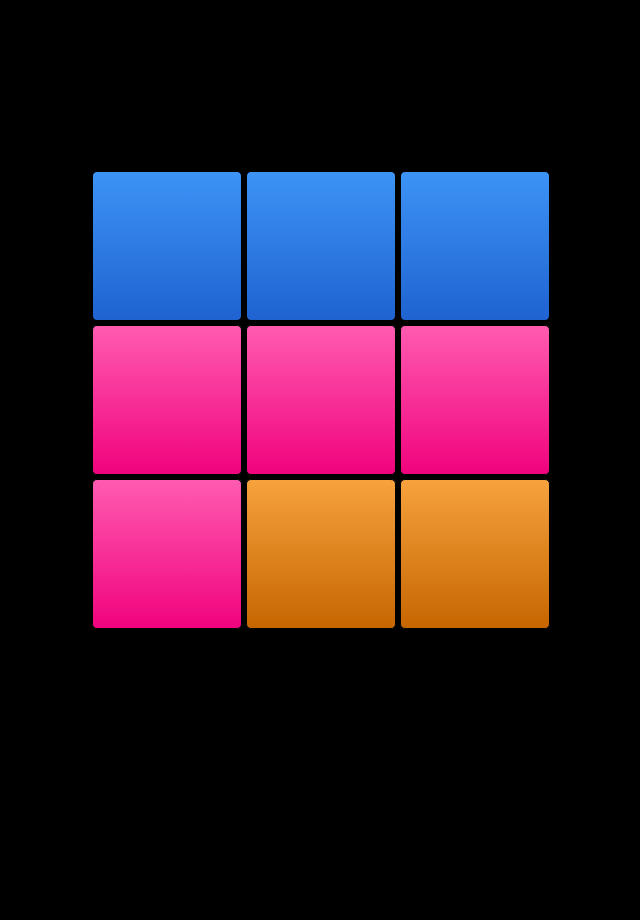
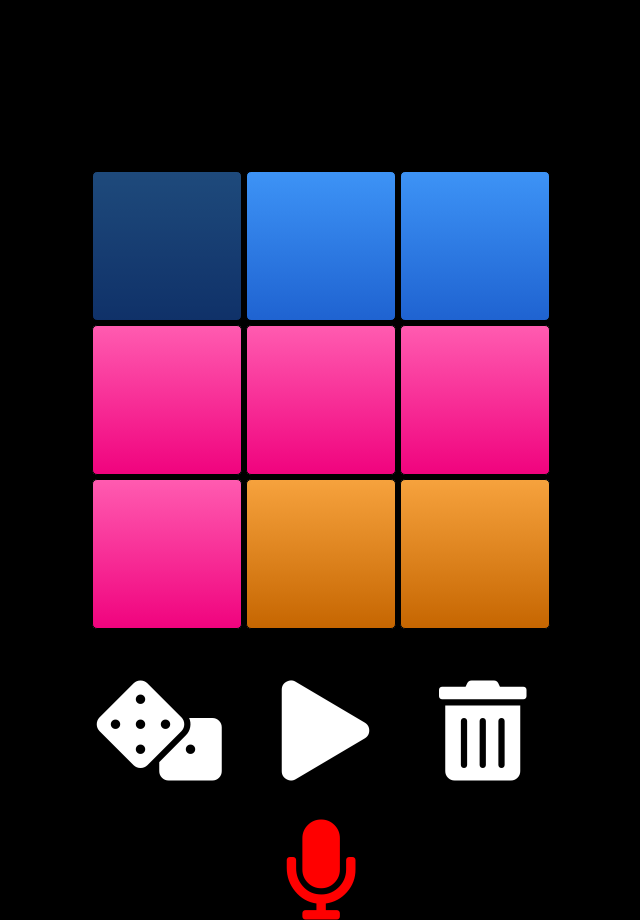
Before and after one commit to adri-vljkvc/EIA1-Semester21-22, a plain HTML site: page Steckbrief/Aufgabe8/drumpad.html in a window 1280 px wide. In both pictures the pointer is over the button 486 px from the left and 246 px from the top of the page. Shown: the whole page, without its empty margins (319-959 px from the left). Drawn offline with Linux system fonts and the light colour scheme.

Commit message:
Aufgabe 8 Änderung

```diff
--- a/Steckbrief/Aufgabe8/drumpad.css
+++ b/Steckbrief/Aufgabe8/drumpad.css
@@ -9,6 +9,7 @@ body{
     transform: translate(-50%, -50%);
 }
 
+
 #knopf {
     height: 150px;
     width: 150px;
@@ -19,6 +20,9 @@ body{
     border-style: solid;
 }
 
+#knopf:hover{
+    opacity: 50%;
+}
 
 .knopf1 {
     background: linear-gradient(to bottom, #3D93F6, #1F63D1);
@@ -80,6 +84,11 @@ body{
     left: 51%;
     transform: translate(-50%, -50%);
     font-size: 100px;
+    color: white;
+}
+
+#playbutton:hover{
+    opacity: 50%;
 }
 
 #deletebutton{
@@ -88,6 +97,11 @@ body{
     left: 85%;
     transform: translate(-50%, -50%);
     font-size: 100px;
+    color: white;
+}
+
+#deletebutton:hover{
+    opacity: 50%;
 }
 
 #remix{
@@ -96,6 +110,11 @@ body{
     left: 15%;
     transform: translate(-50%, -50%);
     font-size: 100px;
+    color: white;
+}
+
+#remix:hover{
+    opacity: 50%;
 }
 
 #record{
@@ -104,4 +123,9 @@ body{
     left: 50%;
     transform: translate(-50%, -50%);
     font-size: 100px;
+    color: red;
 }
+
+#record:hover{
+    opacity: 50%;
+}
```
Also changed, not shown: Steckbrief/Aufgabe8/drumpad.html (+1 -1 lines).
